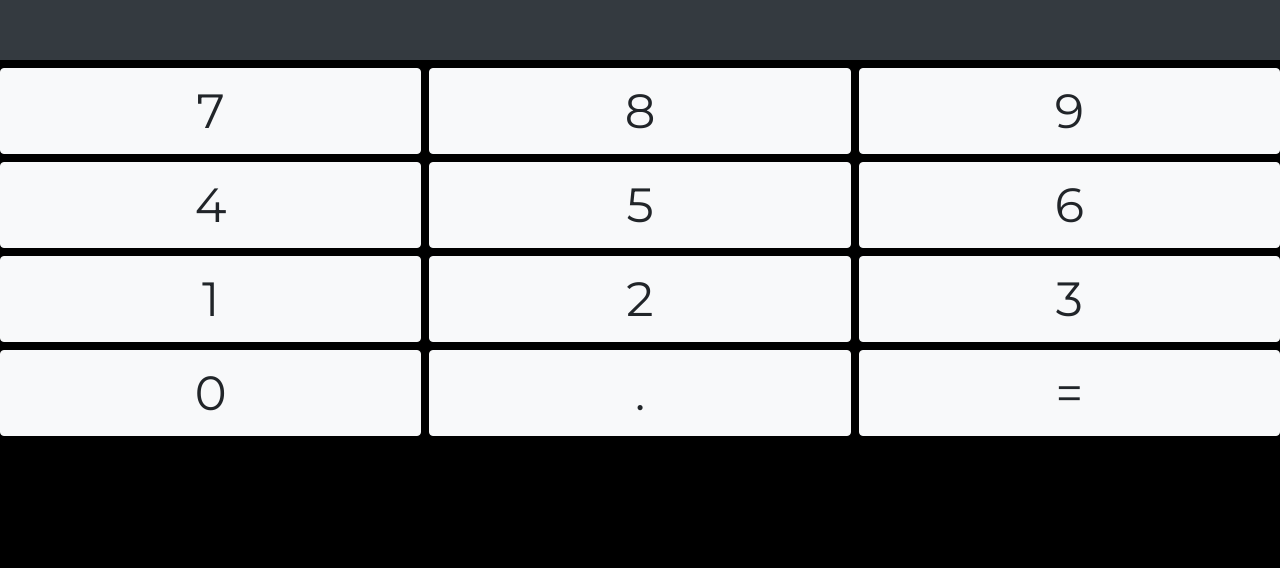
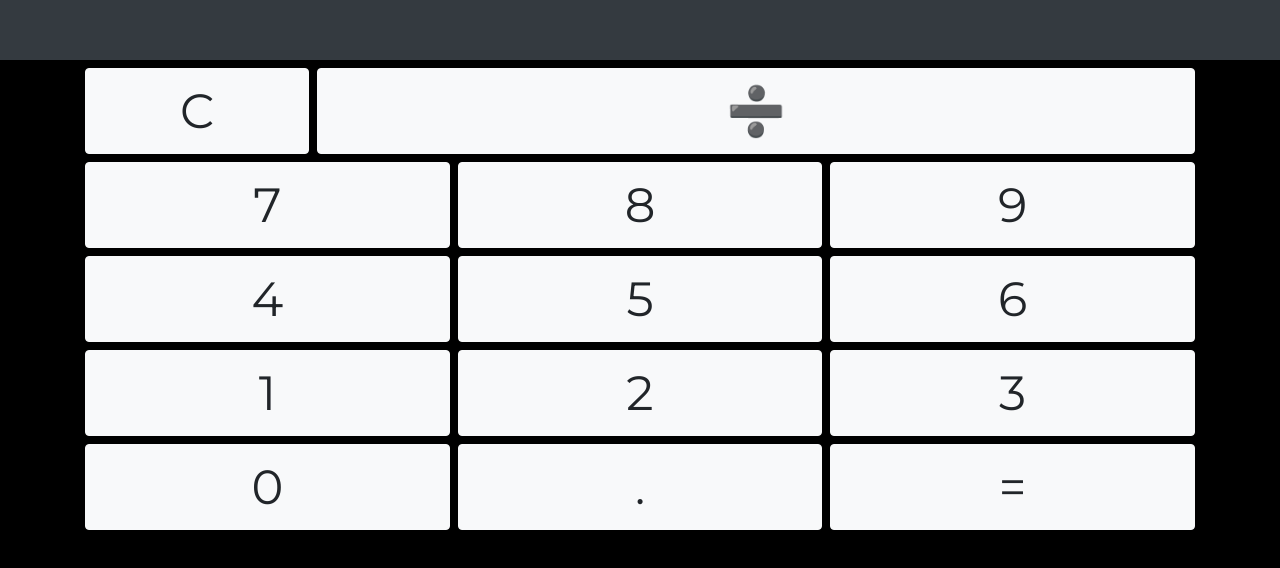
Before and after one commit to rayhanw/react-calculator, a React (Create React App) app: page / in a window 1280 px wide. Shown: the top 568 px of the page. Built offline with nearby package versions, Linux system fonts and the light colour scheme.

Commit message:
clear when press on C

```diff
--- a/src/components/App.js
+++ b/src/components/App.js
@@ -7,14 +7,20 @@ class App extends React.Component {
   state = { number: null };
 
   getNumber = (number) => {
-    this.setState({ number })
+    if (number === "C") {
+      this.setState({ number: null })
+    } else {
+      this.setState({ number })
+    }
   }
 
   render() {
     return (
       <div>
         <Number number={this.state.number} />
-        <ButtonPanel onClick={this.getNumber} />
+        <div className="container">
+          <ButtonPanel onClick={this.getNumber} />
+        </div>
       </div>
     );
   }
--- a/src/components/ButtonPanel.css
+++ b/src/components/ButtonPanel.css
@@ -3,3 +3,9 @@
   grid-template-columns: repeat(3, 1fr);
   grid-gap: 8px;
 }
+
+.button-panel-alone {
+  display: grid;
+  grid-template-columns: 224px auto;
+  grid-gap: 8px;
+}
--- a/src/components/ButtonPanel.js
+++ b/src/components/ButtonPanel.js
@@ -12,6 +12,10 @@ class ButtonPanel extends Component {
   render() {
     return (
 			<div>
+        <div className="button-panel-alone">
+          <Button value="C" numberValue={this.getNumberFromClick} />
+          <Button value="➗" numberValue={this.getNumberFromClick} />
+        </div>
 				<div className="button-panel">
 					<Button value="7" numberValue={this.getNumberFromClick} />
 					<Button value="8" numberValue={this.getNumberFromClick} />
```
